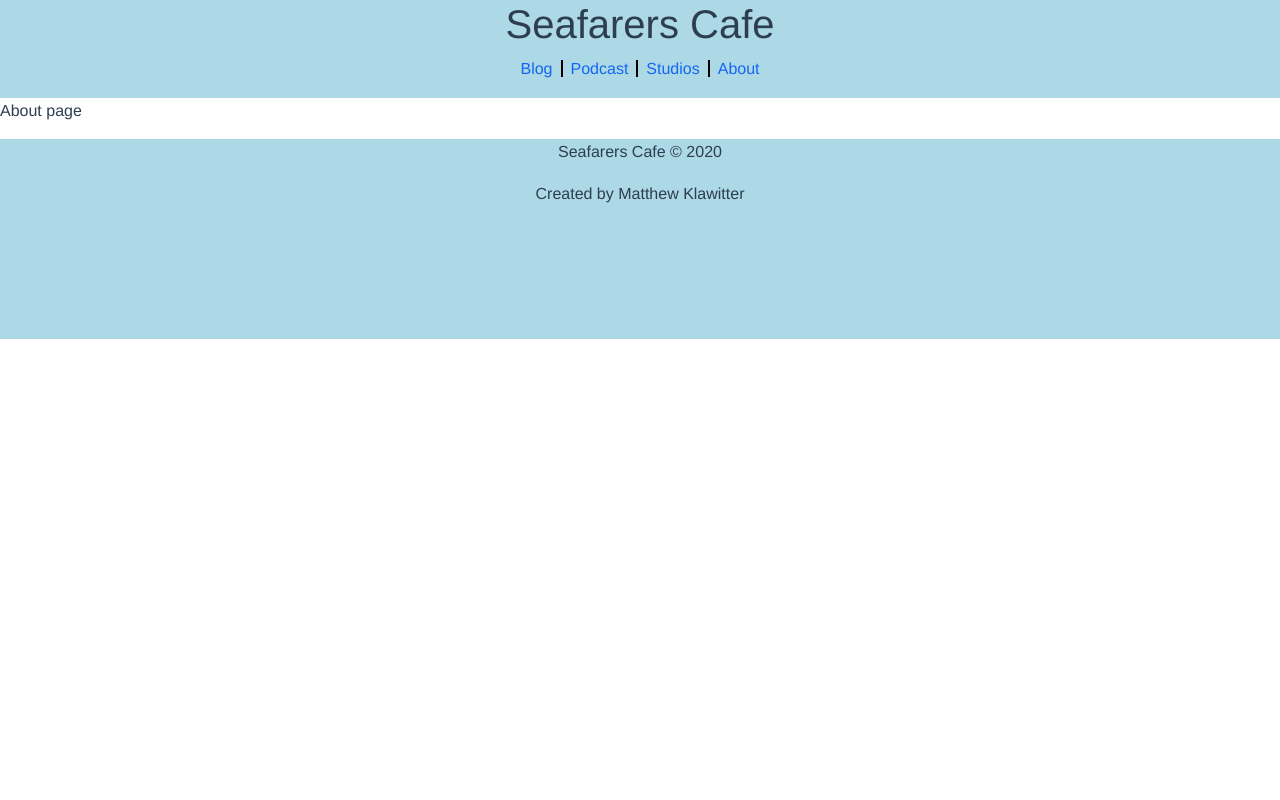
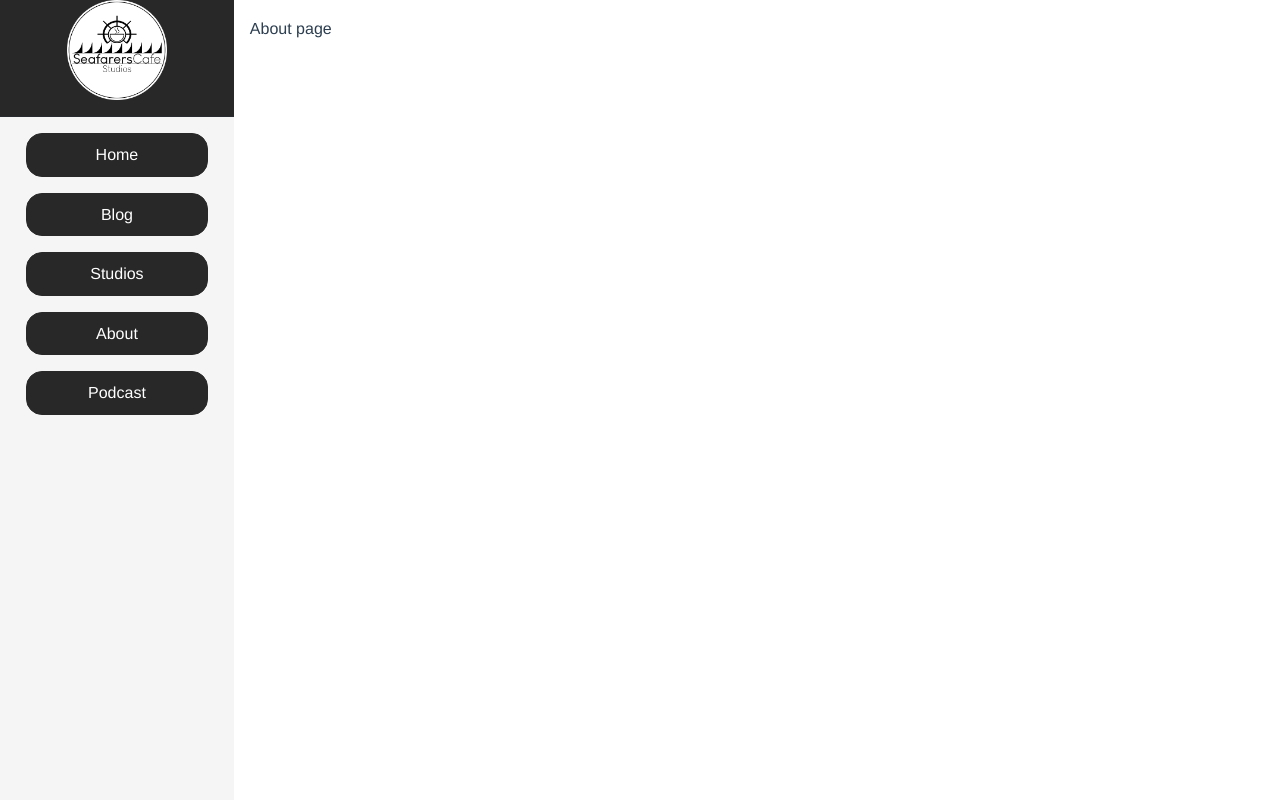
Before and after one commit to Matthew-Klawitter/SeafarersCafeSite, a Vue app in the folder app/frontend/: page /about in a window 1280 px wide. Shown: the top 800 px of the page. Built offline with nearby package versions, Linux system fonts and the light colour scheme.

Commit message:
Implemented styling into grid system

```diff
--- a/app/frontend/src/App.vue
+++ b/app/frontend/src/App.vue
@@ -7,12 +7,8 @@
 <style lang="scss">
 @import '~@/../mdb/scss/index.free.scss';
 
-html {
-  position: relative;
-}
-
-body {
-  min-height: 100%;
+html, body {
+  width: 100%;
   height: 100%;
 }
 
--- a/app/frontend/src/components/home/footer/HomeFooter.vue
+++ /dev/null
@@ -1,28 +0,0 @@
-<template>
-  <footer>
-    <p>{{ copyright }}</p>
-    <p>{{ creator }}</p>
-  </footer>
-</template>
-
-<script>
-export default {
-  data() {
-    return {
-      copyright: 'Seafarers Cafe © 2020',
-      creator: 'Created by Matthew Klawitter'
-    }
-  }
-}
-</script>
-
-<style scoped>
-  footer {
-    clear: both;
-    position: relative;
-    height: 200px;
-    width: 100%;
-    background-color: lightblue;
-    text-align: center;
-  }
-</style>
--- a/app/frontend/src/components/home/header/HomeHeader.vue
+++ /dev/null
@@ -1,51 +0,0 @@
-<template>
-  <header>
-    <div id="home-header-title">
-      <h1> {{ title }} </h1>
-    </div>
-    <div id="home-header-navbar">
-      <ul>
-        <li><router-link to="/blog">Blog</router-link></li>
-        <li><a href="https://podcast.seafarers.cafe/" target="_blank">Podcast</a></li>
-        <li><router-link to="/studios">Studios</router-link></li>
-        <li><router-link to="/about">About</router-link></li>
-      </ul>
-    </div>
-  </header>
-</template>
-
-<script>
-export default {
-  props: {
-    title: String
-  }
-}
-</script>
-
-<style scoped>
-  header {
-    background-color: lightblue;
-    display: grid;
-    text-align: center;
-  }
-
-  ul {
-    list-style-type: none;
-    text-align: center;
-    padding: 0;
-  }
-
-  li {
-    display: inline;
-    padding-left: .5em;
-    padding-right: .5em;
-  }
-
-  #home-header-navbar ul li {
-    border-right: 2px solid black;
-  }
-
-  #home-header-navbar ul li:last-of-type {
-    border-right: none;
-  }
-</style>
--- /dev/null
+++ b/app/frontend/src/components/shared/footer/Footer.vue
@@ -0,0 +1,30 @@
+<template>
+  <footer>
+    <br>
+    <br>
+    <p>{{ copyright }}</p>
+    <br>
+  </footer>
+</template>
+
+<script>
+export default {
+  data() {
+    return {
+      copyright: 'Seafarers Cafe © 2021'
+    }
+  }
+}
+</script>
+
+<style scoped>
+  /* Pushing footer to the bottom of the page */
+  footer {
+    text-align: center;
+    background-color: rgb(40, 40, 40);
+  }
+
+  footer p {
+    color: lightgrey;
+  }
+</style>
--- /dev/null
+++ b/app/frontend/src/components/shared/sidebar/Sidebar.vue
@@ -0,0 +1,68 @@
+<template>
+  <header>
+    <div class="home-header-title">
+      <img :src="require(`@/assets/logo.png`)" alt="Logo" width="100" height="100"/>
+      <h2>{{title}}</h2>
+      <hr>
+    </div>
+    <div class="home-header-navbar">
+      <ul v-for="r in routes" :key="r.id">
+        <li><router-link :to="r.route">{{ r.name }}</router-link></li>
+      </ul>
+      <ul v-for="l in links" :key="l.id">
+        <li><a :href="l.link">{{ l.name }}</a></li>
+      </ul>
+    </div>
+  </header>
+</template>
+
+<script>
+export default {
+  props: {
+    title: String,
+    routes: Array,
+    links: Array
+  }
+}
+</script>
+
+<style scoped>
+  header {
+    text-align: left;
+    background-color: whitesmoke;
+  }
+
+  .home-header-title {
+    text-align: center;
+    background-color: rgb(40, 40, 40);
+  }
+
+  ul {
+    list-style: none;
+    text-align: center;
+    padding: 0;
+    margin-bottom: 0;
+  }
+
+  li {
+    margin: 1em;
+  }
+
+  a {
+    display: inline-block;
+    height: 100%;
+    width: 90%;
+    padding-top: .5em;
+    padding-bottom: .5em;
+    padding-left: .5em;
+    padding-right: .5em;
+    border: 1px solid rgb(40, 40, 40);
+    border-radius: 16px;
+    background-color: rgb(40, 40, 40);
+    color: white
+  }
+
+  a:hover {
+    background-color: grey;
+  }
+</style>
--- a/app/frontend/src/views/admin/Admin.vue
+++ b/app/frontend/src/views/admin/Admin.vue
@@ -37,13 +37,13 @@ export default {
   }
 
   .left {
-    width: 25%;
+    width: 10%;
     height: 100%;
     float: left;
   }
 
   .right {
-    width: 75%;
+    width: 80%;
     height: 100%;
     float: right;
     padding-left: 1em;
--- a/app/frontend/src/views/home/Home.vue
+++ b/app/frontend/src/views/home/Home.vue
@@ -1,28 +1,72 @@
 <template>
   <div id="home">
-    <Header title="Seafarers Cafe"/>
-    <div class="content">
-      <router-view/>
+    <div class="grid-container">
+      <div class="home-menu">
+        <Sidebar title="" :routes="routes" :links="links"/>
+      </div>
+      <div class="home-content">
+        <router-view/>
+      </div>
+      <div class="home-footer">
+        <Footer/>
+      </div>
     </div>
-    <Footer/>
   </div>
 </template>
 
 <script>
-import Header from '@/components/home/header/HomeHeader.vue';
-import Footer from '@/components/home/footer/HomeFooter.vue';
+import Sidebar from '@/components/shared/sidebar/Sidebar.vue';
+import Footer from '@/components/shared/footer/Footer.vue';
+
+const routes = [
+  {id:0, name:"Home", route:"/"},
+  {id:1, name:"Blog", route:"/blog"},
+  {id:2, name:"Studios", route:"/studios"},
+  {id:3, name:"About", route:"/about"}
+]
+
+const links = [
+  {id:0, name:"Podcast", link:"https://podcast.seafarers.cafe/"}
+]
 
 export default {
   name: 'Home',
   components: {
-    Header,
+    Sidebar,
     Footer
+  },
+  data() {
+    return {
+      routes,
+      links
+    }
   }
 }
 </script>
 
-<style>
-  .content {
-    height: 100%;
+<style scoped>
+  .grid-container {
+    min-height: 100vh;
+    display: grid;
+    grid-template-areas:
+      'menu main main main main main main main'
+      'menu main main main main main main main'
+      'menu footer footer footer footer footer footer footer';
+      grid-template-rows: auto 1fr auto;
+  }
+
+  .home-menu {
+    grid-area: menu;
+    background-color: whitesmoke;
+  }
+
+  .home-content {
+    grid-area: main;
+    padding-left: 1rem;
+    padding-top: 1rem;
+  }
+
+  .home-footer {
+    grid-area: footer;
   }
 </style>
--- a/app/frontend/src/views/home/HomeAbout.vue
+++ b/app/frontend/src/views/home/HomeAbout.vue
@@ -1,14 +1,39 @@
 <template>
   <div id="home-about">
     <p>About page</p>
+    <br>
+    <br>
+    <br>
+    <br>
+    <br>
+    <br>
+    <br>
+    <br>
+    <br>
+    <br>
+    <br>
+    <br>
+    <br>
+    <br>
+    <br>
+    <br>
+    <br>
+    <br>
+    <br>
+    <br>
+    <br>
+    <br>
+    <br>
+    <br>
+    <br>
+    <br>
+    <br>
+    <br>
+    <br>
+    <br>
+    <p>test</p>
   </div>
 </template>
 
-<script>
-export default {
-  name: 'HomeAbout'
-}
-</script>
-
 <style scoped>
 </style>
--- a/app/frontend/src/views/home/HomeBlog.vue
+++ b/app/frontend/src/views/home/HomeBlog.vue
@@ -5,9 +5,6 @@
 </template>
 
 <script>
-export default {
-  name: 'HomeBlogFeatured'
-}
 </script>
 
 <style scoped>
```
Also changed, not shown: app/frontend/src/assets/logo.png.
